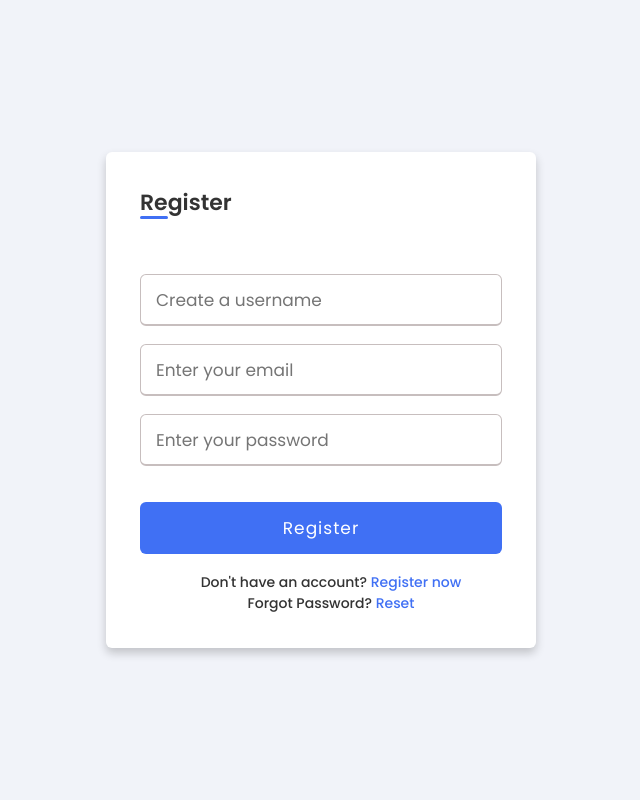
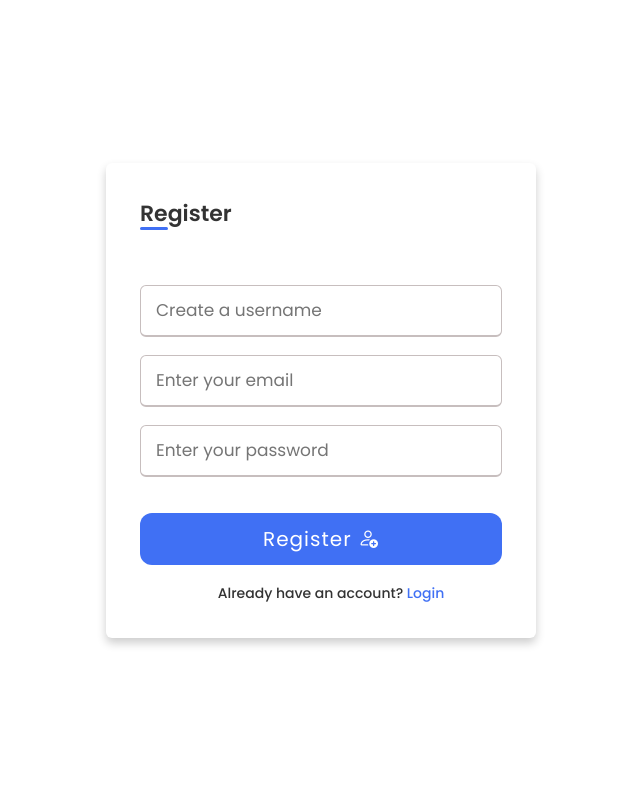
Before and after one commit to IliyanGeorgiev87/Taskflow, a Django app: page /register/ in a window 1280 px wide. Shown: the whole page, without its empty margins (319-959 px from the left). Run offline with Django 5.2, Linux system fonts and the light colour scheme.

Commit message:
finishing touches

```diff
--- a/todo/todoapp/templates/todoapp/register.html
+++ b/todo/todoapp/templates/todoapp/register.html
@@ -31,13 +31,10 @@
       <div class="policy">
       </div>
       <div class="input-box button">
-        <input type="Submit" value="Register">
+        <button type="submit">Register <i class="bi bi-person-add"></i></button>
       </div>
       <div class="text">
-        <h3>Don't have an account? <a href="{% url 'register' %}">Register now</a></h3>
-      </div>
-      <div class="text">
-        <h3>Forgot Password? <a href="#">Reset</a></h3>
+        <h3>Already have an account? <a href="{% url 'login' %}">Login</a></h3>
       </div>
     </form>
   </div>
@@ -56,7 +53,6 @@ body{
   display: flex;
   align-items: center;
   justify-content: center;
-  background: #f1f3f9;
 }
 .wrapper{
   position: relative;
@@ -118,14 +114,18 @@ form h3{
   font-weight: 500;
   margin-left: 10px;
 }
-.input-box.button input{
+.input-box.button button{
   color: #fff;
   letter-spacing: 1px;
   border: none;
   background: #4070f4;
   cursor: pointer;
+  border-radius: 12px;
+  width: 100%;
+  height: 52px;
+  font-size: 20px;
 }
-.input-box.button input:hover{
+.input-box.button button:hover{
   background: #0e4bf1;
 }
 form .text h3{
--- a/todo/todoapp/urls.py
+++ b/todo/todoapp/urls.py
@@ -7,4 +7,5 @@ urlpatterns = [
     path('login/', views.loginpage, name='login'),
     path('delete-task/<str:name>/', views.delete_task, name="delete"),
     path('update/<str:name>', views.update_task, name="update"),
+    path('logout/', views.logout_view, name='logout')
 ]
--- a/todo/todoapp/views.py
+++ b/todo/todoapp/views.py
@@ -1,10 +1,12 @@
 from django.shortcuts import render, redirect
 from django.contrib.auth.models import User
 from django.contrib.auth import authenticate, login, logout
+from django.contrib.auth.decorators import login_required
 from django.contrib import messages
 from .models import todo
 
 # Create your views here.
+@login_required
 def home(request):
     if request.method == 'POST':
         task = request.POST.get('task')
@@ -43,6 +45,7 @@ def register(request):
     return render(request, 'todoapp/register.html', {})
 
 def loginpage(request):
+
     if request.method == 'POST':
         username = request.POST.get('uname')
         password = request.POST.get('pass')
@@ -58,12 +61,18 @@ def loginpage(request):
 
     return render(request, 'todoapp/login.html', {})
 
+def logout_view(request):
+    logout(request)
+    return redirect('login')
+
+@login_required
 def delete_task(request, name):
     get_todo = todo.objects.get(user = request.user, todo_name=name)
     get_todo.delete()
 
     return redirect('home-page')
 
+@login_required
 def update_task(request, name):
     get_todo = todo.objects.get(user = request.user, todo_name=name)
     get_todo.status = True
```
Also changed, not shown: todo/todoapp/templates/todoapp/login.html (+4 -3 lines), todo/todoapp/templates/todoapp/todo.html (+14 -8 lines), todo/db.sqlite3.
